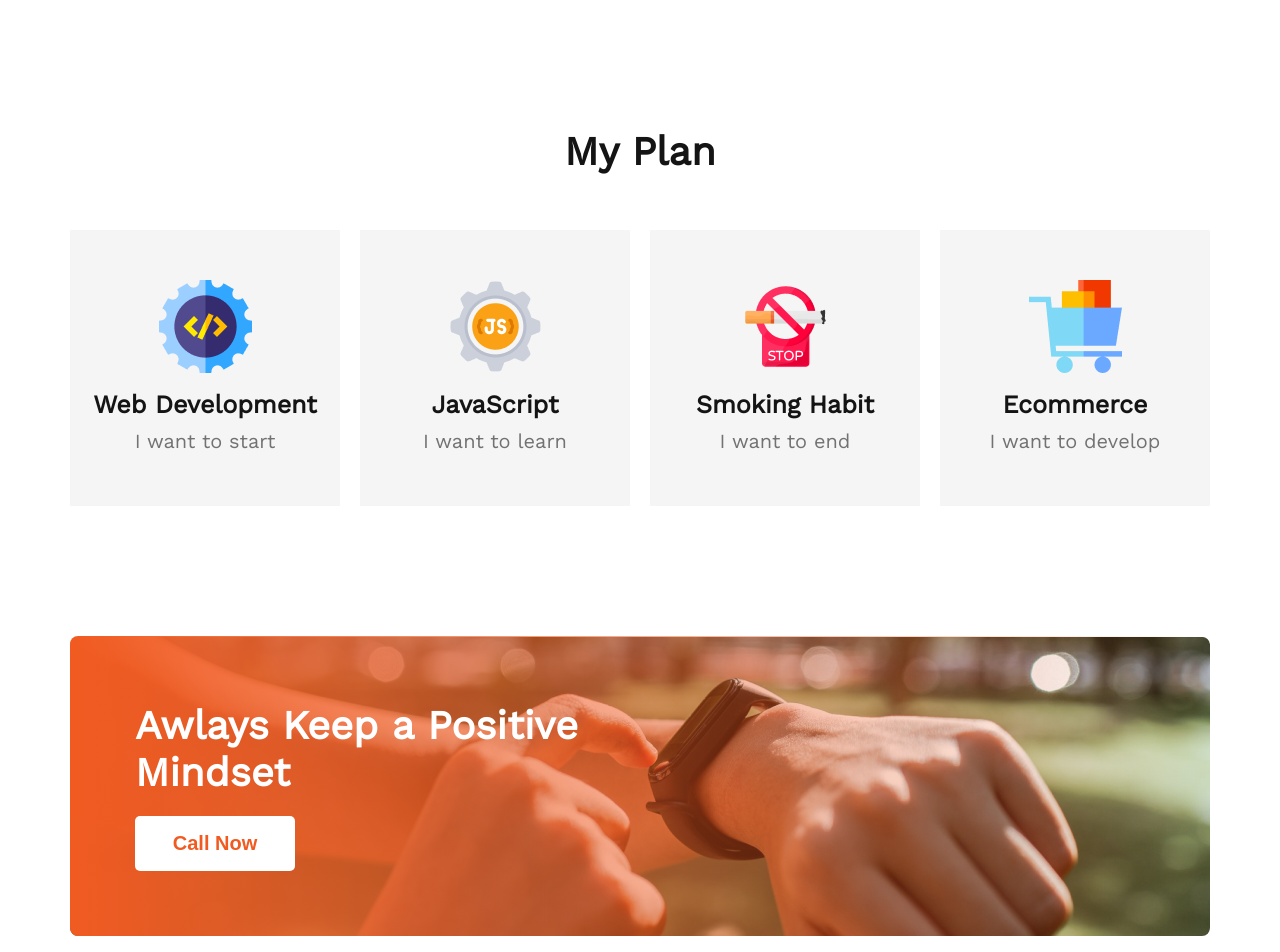
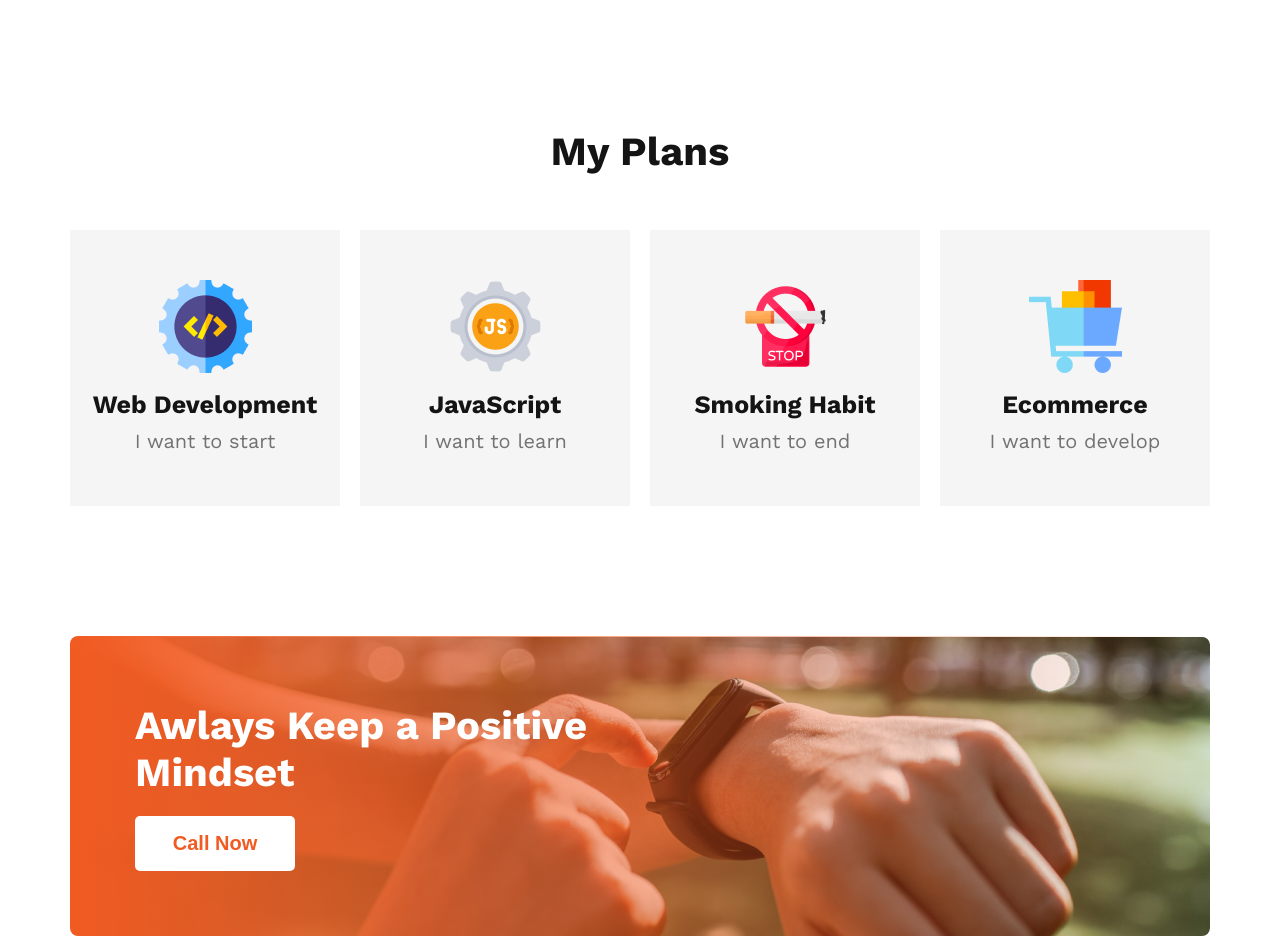
Before and after one commit to shamiul-anik/new-year-new-me, a plain HTML site: page index.html in a window 1280 px wide. Shown: the part 2360-3312 px from the top of the page. Drawn offline with nearby package versions, Linux system fonts and the light colour scheme.

Commit message:
Issue fixing and bold font added

```diff
--- a/css/style.css
+++ b/css/style.css
@@ -1,5 +1,5 @@
 /* Import Google Font */
-@import url("https://fonts.googleapis.com/css2?family=Work+Sans&display=swap");
+@import url('https://fonts.googleapis.com/css2?family=Work+Sans:wght@400;700&display=swap');
 
 /*** Global Style ***/
 * {
@@ -124,7 +124,7 @@ button.button {
 	justify-content: space-between;
 }
 
-/* My Status (Success) */
+/* My Status (Success) DIV */
 .my_status_contents > .my_status_image {
 	position: relative;
 }
@@ -249,20 +249,16 @@ button.button {
 
 /* Positive Mindset Section */
 .positive_mindset_section {
-	/* background-image: url(../images/watch.png), url(../images/gradient3.png);
-	background-blend-mode: overlay; */
-	background-image: url(../images/watch.png);
+	background-image: linear-gradient(90deg, #F15B22 0%, rgba(241, 91, 34, 0) 100%), url(../images/watch.png);
 	background-repeat: no-repeat;
   background-size: cover;
 	border-radius: 8px;
 	margin-bottom: 130px;
+	height: 300px;
 }
 
-/* Positive Mindset */
+/* Positive Mindset DIV */
 .positive_mindset_section > .positive_mindset {
-	background: linear-gradient(90deg, #F15B22 0%, rgba(241, 91, 34, 0) 100%);
-	border-radius: 8px;
-	height: 300px;
 	display: flex;
   align-items: center;
 	height: 300px;
@@ -310,6 +306,7 @@ button.button {
 /* Footer Left Contents Description */
 .footer > .left_contents > .description {
 	margin-bottom: 25px;
+	text-align: justify;
 }
 
 /* Footer Left Contents Email */
--- a/index.html
+++ b/index.html
@@ -94,7 +94,7 @@
 
 		<!-- "My Plan" Section Starts Here -->
 		<section class="my_plan_section">
-			<div class="title">My Plan</div>
+			<div class="title">My Plans</div>
 			<div class="my_plan_group">
 				<div class="my_plan plan_1">
 					<img class="plan_image" src="images/icons/web.png" alt="Web Development">
```
